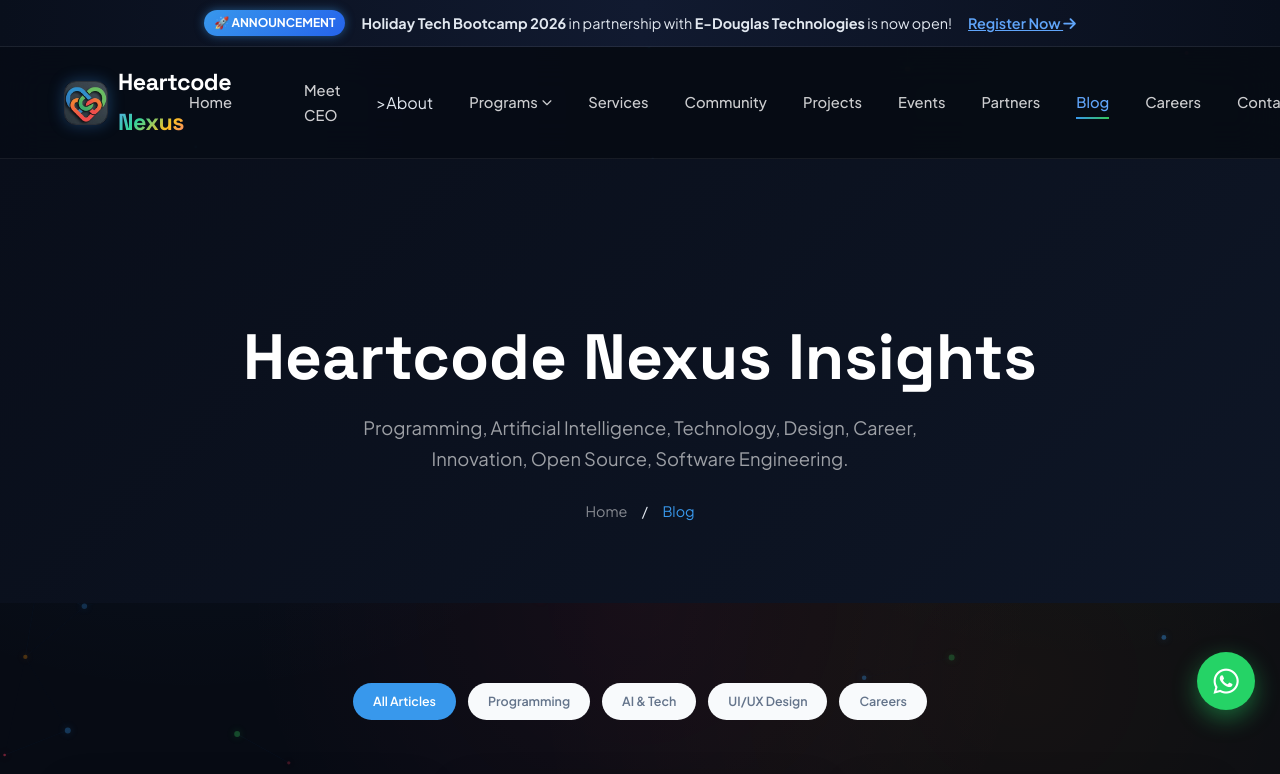
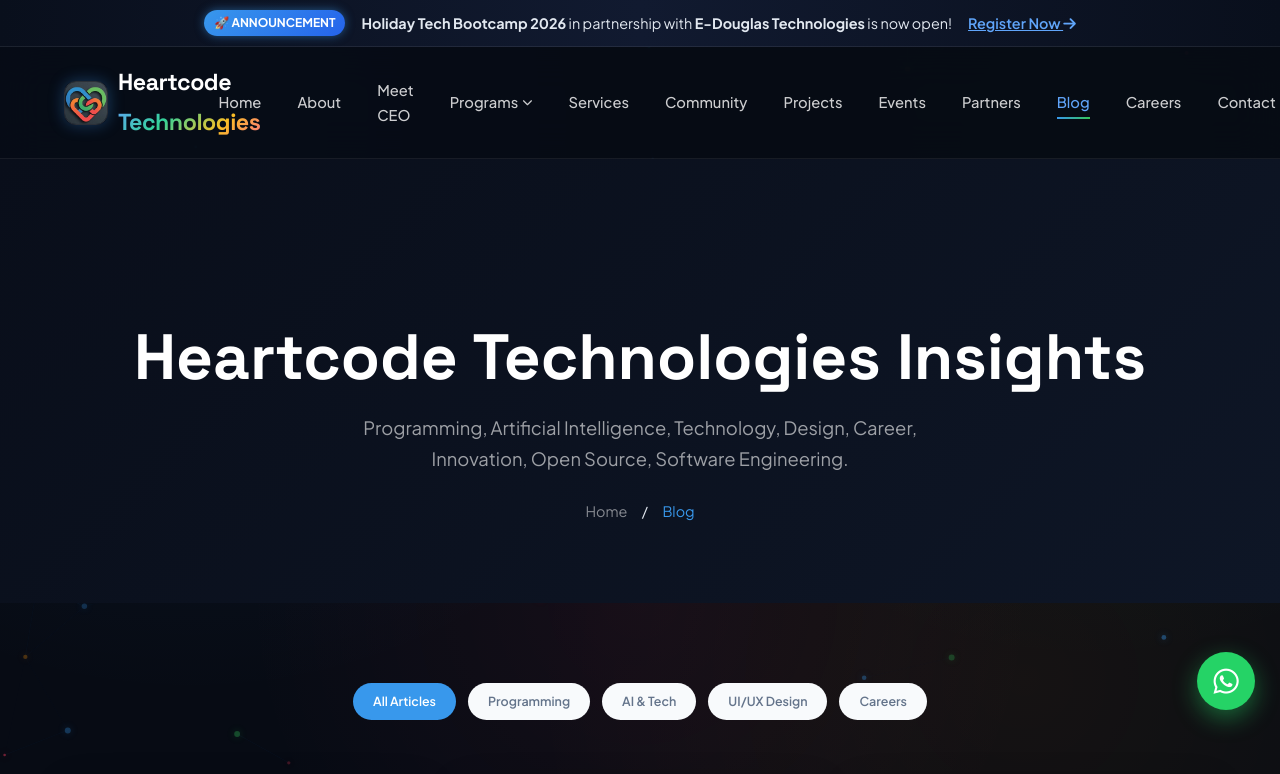
Before and after one commit to heartcode2010/Heartcodenexus, a plain HTML site: page blog.html in a window 1280 px wide. Shown: the top 774 px of the page. Drawn offline with Linux system fonts and the light colour scheme.

Commit message:
Rebrand blog.html for Heartcode Technologies

```diff
--- a/blog.html
+++ b/blog.html
@@ -4,10 +4,10 @@
 <head>
   <meta charset="UTF-8">
   <meta name="viewport" content="width=device-width, initial-scale=1.0">
-  <meta name="description" content="Blog by Heartcode Nexus — Insights and guides on Programming, AI, UI/UX Design, open source, and technology careers.">
-  <meta name="keywords" content="Heartcode Nexus blog, programming tutorials, artificial intelligence guides, UX design tips, tech career Nigeria">
-  <meta name="author" content="Heartcode Nexus">
-  <title>Blog — Heartcode Nexus</title>
+  <meta name="description" content="Blog by Heartcode Technologies — Insights and guides on Programming, AI, UI/UX Design, open source, and technology careers.">
+  <meta name="keywords" content="Heartcode Technologies blog, programming tutorials, artificial intelligence guides, UX design tips, tech career Nigeria">
+  <meta name="author" content="Heartcode Technologies">
+  <title>Blog — Heartcode Technologies</title>
   <link rel="shortcut icon" href="./assets/img/favicon.png">
   <link rel="stylesheet" href="./assets/css/style.css">
   <link rel="stylesheet" href="https://cdnjs.cloudflare.com/ajax/libs/font-awesome/6.5.0/css/all.min.css">
@@ -34,14 +34,14 @@
     <div class="container">
       <nav class="nav-inner">
         <a href="./index.html" class="logo">
-          <img src="./assets/img/heartcode-icon.png" alt="Heartcode Nexus Logo" class="brand-logo-img">
-          <span class="logo-text">Heartcode <span class="logo-gradient">Nexus</span></span>
+          <img src="./assets/img/heartcode-icon.png" alt="Heartcode Technologies Logo" class="brand-logo-img">
+          <span class="logo-text">Heartcode <span class="logo-gradient">Technologies</span></span>
         </a>
 
         <div class="nav-links" id="navLinks">
           <a href="./index.html">Home</a>
-          <a href="./about.html">
-          <a href="./ceo.html">Meet CEO</a>>About</a>
+          <a href="./about.html">About</a>
+          <a href="./ceo.html">Meet CEO</a>
           <div class="nav-dropdown">
             <a href="#" class="nav-dropdown-toggle">
               Programs <i class="fas fa-chevron-down dropdown-arrow"></i>
@@ -61,7 +61,7 @@
           <a href="./contact.html">Contact</a>
 
           <div class="nav-cta">
-            <a href="./contact.html" class="btn btn-primary btn-sm">Join Nexus</a>
+            <a href="./contact.html" class="btn btn-primary btn-sm">Let's Talk</a>
           </div>
         </div>
 
@@ -77,7 +77,7 @@
   <!-- ========== PAGE HEADER ========== -->
   <section class="page-header">
     <div class="container">
-      <h1>Heartcode Nexus Insights</h1>
+      <h1>Heartcode Technologies Insights</h1>
       <p>Programming, Artificial Intelligence, Technology, Design, Career, Innovation, Open Source, Software Engineering.</p>
       <div class="breadcrumb">
         <a href="./index.html">Home</a> &nbsp;/&nbsp; <span>Blog</span>
@@ -221,9 +221,9 @@
       <div class="cta-content reveal">
         <span class="section-label" style="color:var(--primary-light);">Ready to Build?</span>
         <h2>Ready to Build the Future?</h2>
-        <p>Whether you're beginning your technology journey, looking to collaborate, or seeking innovative digital solutions, Heartcode Nexus is here to help you take the next step. Join our growing community today.</p>
+        <p>Whether you're beginning your technology journey, looking to collaborate, or seeking innovative digital solutions, Heartcode Technologies is here to help you take the next step. Join our growing community today.</p>
         <div style="display: flex; gap: 16px; margin-top: 2rem; flex-wrap: wrap;">
-          <a href="./contact.html" class="btn btn-primary btn-lg">Join Nexus</a>
+          <a href="./contact.html" class="btn btn-primary btn-lg">Let's Talk</a>
           <a href="./partners.html" class="btn btn-outline btn-lg">Become a Partner</a>
         </div>
       </div>
@@ -236,7 +236,7 @@
       <div class="footer-grid">
         <div class="footer-brand">
           <a href="./index.html" class="logo" style="margin-bottom: 1.5rem;">
-            <img src="./assets/img/heartcode-icon.png" alt="Heartcode Nexus Logo" class="brand-logo-img">
+            <img src="./assets/img/heartcode-icon.png" alt="Heartcode Technologies Logo" class="brand-logo-img">
             <span class="logo-text" style="color: var(--white);">Tech<span>Nova</span></span>
           </a>
           <p>Innovating the Digital Future. Empowering the next generation of builders, innovators, and creators in Africa.</p>
@@ -285,7 +285,7 @@
       </div>
 
       <div class="footer-bottom">
-        <p>© 2026 Heartcode Nexus. All rights reserved.</p>
+        <p>© 2026 Heartcode Technologies. All rights reserved.</p>
         <div class="footer-bottom-links">
           <a href="./privacy.html" style="margin-right: 15px;">Privacy Policy</a>
           <a href="./terms.html" style="margin-right: 15px;">Terms of Service</a>
```
